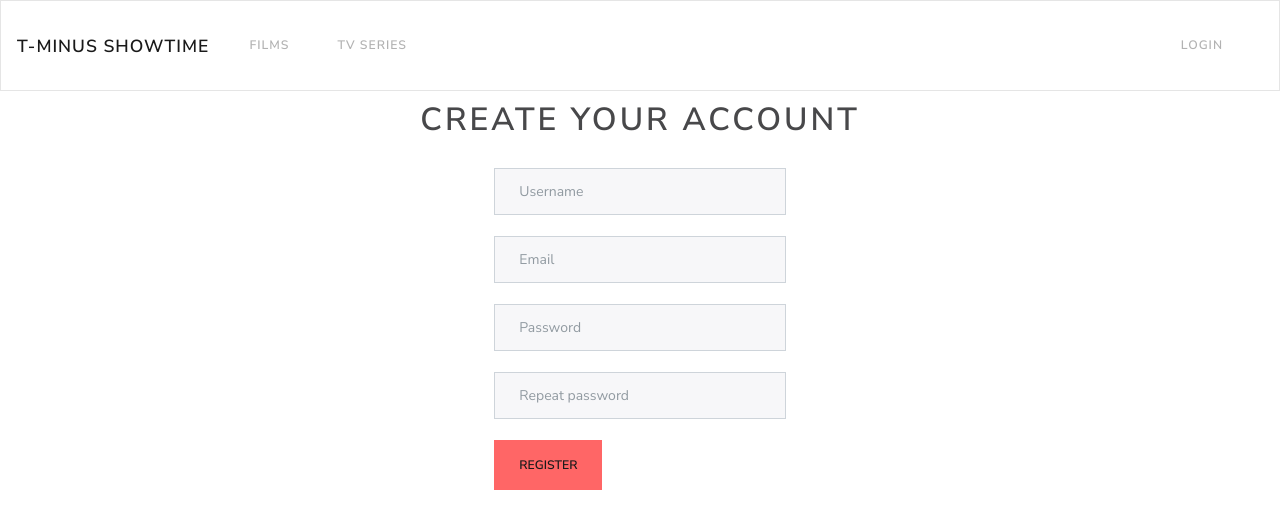
After one commit to AlexYaneva/t-minus-showtime, a Flask app: page /register in a window 1280 px wide. The commit adds this page. Shown: the top 529 px of the page. Run offline with Flask 2, Linux system fonts and the light colour scheme; some libraries are stand-ins or nearby versions.

Commit message:
user registration functionality

```diff
--- a/app/forms.py
+++ b/app/forms.py
@@ -1,10 +1,26 @@
+from app import table
 from flask_wtf import FlaskForm
 from wtforms import StringField, PasswordField, BooleanField, SubmitField
-from wtforms.validators import DataRequired
+from wtforms.validators import DataRequired, Email, EqualTo, ValidationError
 
 
 class LoginForm(FlaskForm):
-    email = StringField("Email", validators=[DataRequired()])
+    email = StringField("Email", validators=[DataRequired(), Email()])
     password = PasswordField("Password", validators=[DataRequired()])
     remember_me = BooleanField("Remember Me")
     submit = SubmitField("Sign In")
+
+
+class RegistrationForm(FlaskForm):
+    username = StringField('Username', validators=[DataRequired()])
+    email = StringField('Email', validators=[DataRequired(), Email()])
+    password = PasswordField('Password', validators=[DataRequired()])
+    password2 = PasswordField(
+        'Repeat Password', validators=[DataRequired(), EqualTo('password')])
+    submit = SubmitField('Register')
+
+    def validate_email(self, email):
+        find_user = table.get_item(Key={"Email": email})
+        user = find_user["Item"]
+        if user is not None:
+            raise ValidationError('Please use a different email address.')
--- a/app/routes.py
+++ b/app/routes.py
@@ -1,6 +1,6 @@
 from app import app, cache, dynamo, table
 from app.api import GetFilms, GetSeries
-from app.forms import LoginForm
+from app.forms import LoginForm, RegistrationForm
 from app.models import User
 from flask import render_template, url_for, request, redirect, session
 from flask_login import current_user, login_user, logout_user, login_required
@@ -82,6 +82,29 @@ def login():
     return render_template("login.html", title="Sign In", form=form)
 
 
+@app.route("/register", methods=["GET", "POST"])
+def register():
+    if current_user.is_authenticated:
+        return redirect(url_for("user"))
+    form = RegistrationForm()
+    if form.validate_on_submit():
+        user = table.put_item(
+                    Item={
+                        "Email": form.email.data,
+                        "Username": form.username.data},)
+        password_hash = generate_password_hash(form.password.data)
+        table.update_item(
+            Key={"Email": form.email.data},
+            UpdateExpression="SET password_hash = :setpass",
+            ExpressionAttributeValues={":setpass": password_hash},)
+        return redirect(url_for('login'))
+
+    return render_template('register.html', title='Register', form=form)
+
+
+
+
+
 @app.route("/user/<username>", methods=["GET", "POST"])
 @login_required
 def user(username):
--- a/app/templates/index.html
+++ b/app/templates/index.html
@@ -5,9 +5,8 @@
 
 <div class="jumbotron text-center">
 	<h1 class="display-3">Track the shows you love</h1>
-	<p class="lead">Still not sure if this will be useful at all. </p>
+	<p class="lead">T-minus 10...9...8...</p>
 	<hr class="my-4">
-	<p>T-minus 10...9...8...</p><br>
 	<p class='quote'>"Created by NASA, the term <em>t-minus</em> is used for countdowns big and small,
 		whether it be a rocket
 		launch or days
--- a/app/templates/login.html
+++ b/app/templates/login.html
@@ -22,7 +22,7 @@
 </div>
 <br>
 
-<p class="text-center"><strong>New User? <a href="#">Register here.</a></strong></p>
+<p class="text-center"><strong>New User? <a href="{{ url_for('register') }}">Register here.</a></strong></p>
 
 <p class="text-center"><strong>Forgot Your Password? <a href="#">Reset it.</a></strong></p>
 
--- /dev/null
+++ b/app/templates/register.html
@@ -0,0 +1,32 @@
+{% extends 'base.html' %}
+
+{% block content %}
+
+<h1 class="text-center">Create your account</h1>
+<div class="row align-items-center justify-content-center">
+    <div class="col-md-4">
+        <form action="" method="post" role="form">
+            {{ form.hidden_tag() }}
+            <div class="form-group">
+                {{ form.username(class='form-control', size=32, placeholder='Username') }}<br>
+
+                {{ form.email(class='form-control', size=32, placeholder='Email') }}<br>
+                {% for error in form.email.errors %}
+                <span style="color: red;">[{{ error }}]</span>
+                {% endfor %}
+
+                {{ form.password(class='form-control', size=32, placeholder='Password') }}<br>
+
+                {{ form.password2(class='form-control', size=32, placeholder='Repeat password') }}<br>
+                {% for error in form.password2.errors %}
+                <span style="color: red;">[{{ error }}]</span>
+                {% endfor %}
+
+                <button type="submit" class="btn btn-secondary my-2 my-sm-0">Register</button>
+            </div>
+        </form>
+    </div>
+</div>
+<br>
+
+{% endblock %}
```
